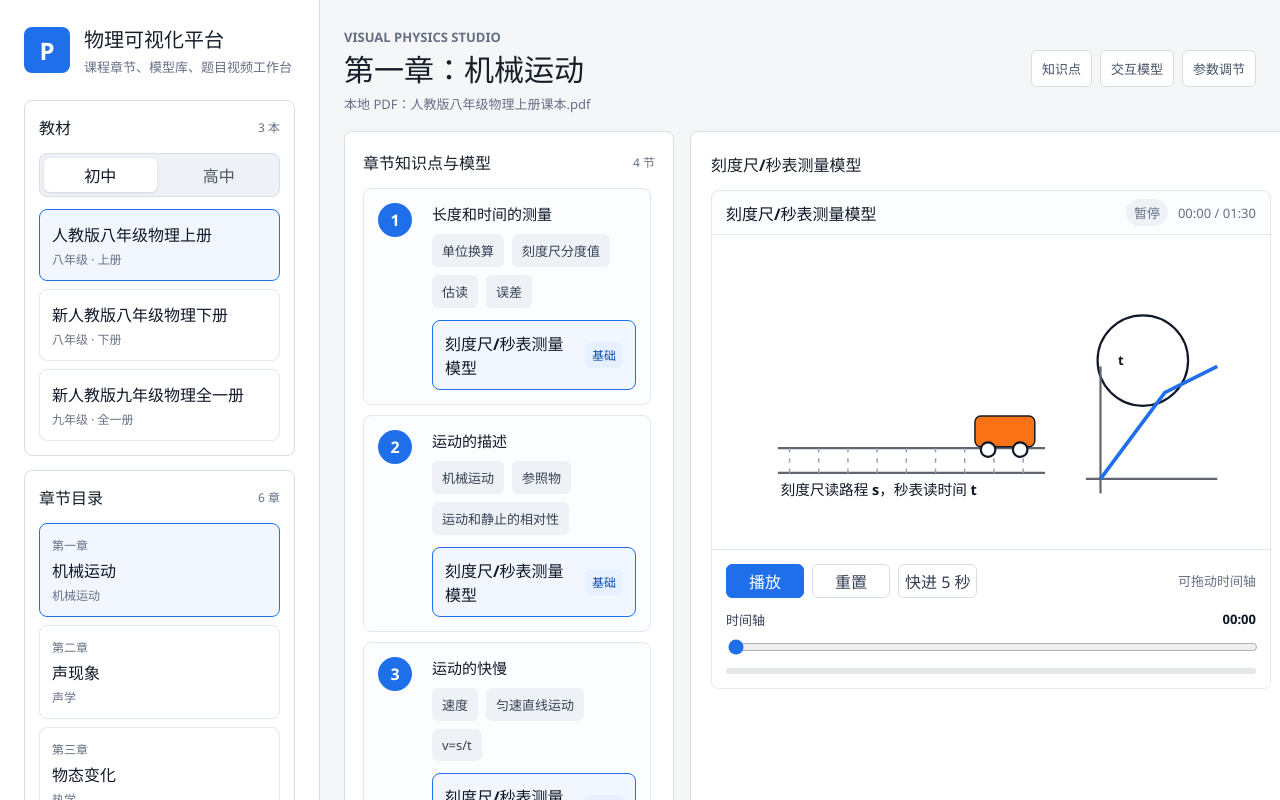
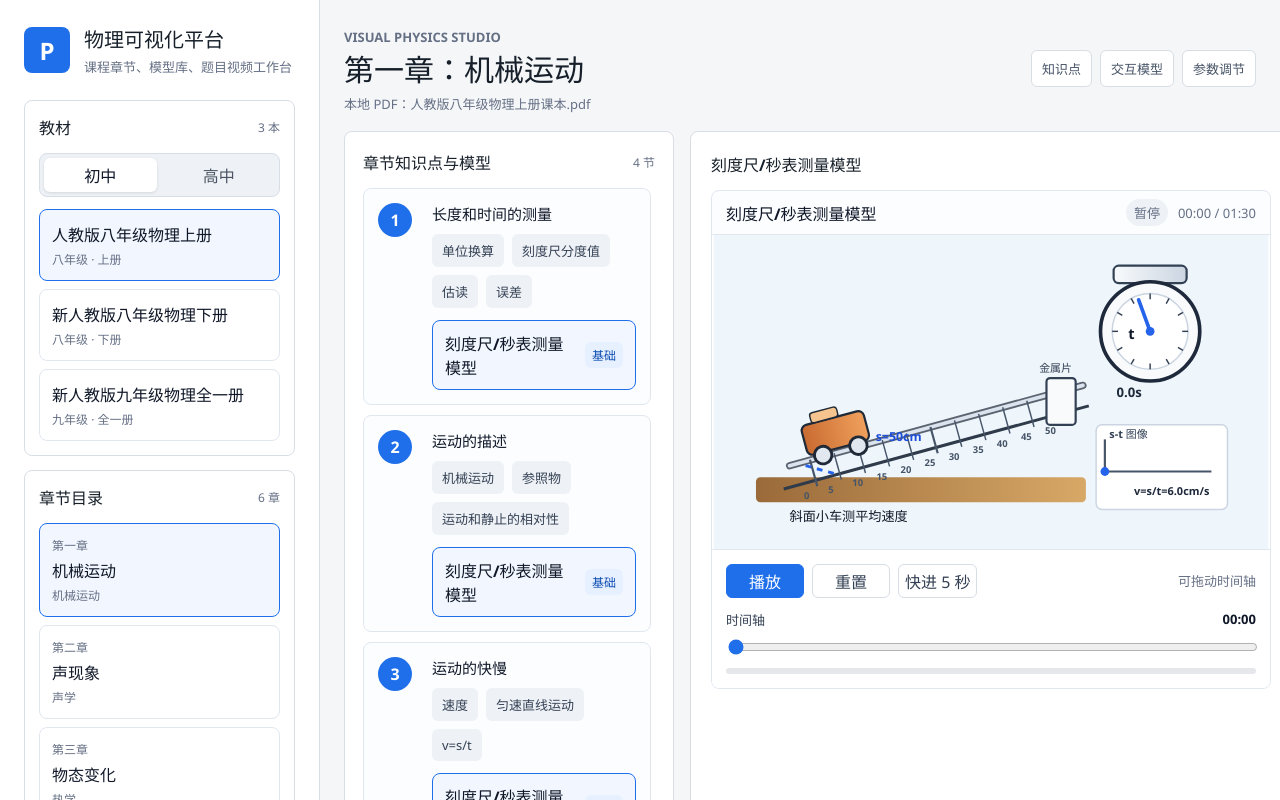
Before and after one commit to githubstudy123456/physics-visual-platform, a React (Vite) app: page / in a window 1280 px wide. Shown: the top 800 px of the page. Built offline with nearby package versions, Linux system fonts and the light colour scheme.

Commit message:
Refine average speed experiment model

```diff
--- a/src/App.tsx
+++ b/src/App.tsx
@@ -571,17 +571,19 @@ function getParamControls(template: ModelTemplate): ParamControl[] {
 
 function getObservations(template: ModelTemplate, params: SimParams) {
   const current = params.voltage / params.resistance
-  const speed = params.force
-  const distance = Math.round((speed * params.time) / 100)
+  const speed = params.force / 10
+  const distance = params.height
+  const travelTime = distance / speed
+  const elapsedTime = travelTime * (params.time / modelDurationSeconds)
   const power = params.voltage * current
   const heat = Math.round(current * current * params.resistance * params.time)
   const phase = params.temperature < 0 ? '固态' : params.temperature < 100 ? '液态' : '气态'
 
   const byId: Partial<Record<string, { label: string; value: string }[]>> = {
     'measurement-scale': [
-      { label: '路程估计', value: `${distance} cm` },
-      { label: '平均速度', value: `${speed} cm/s` },
-      { label: '读数提醒', value: '估读到分度值下一位' },
+      { label: '总路程 s', value: `${distance.toFixed(0)} cm` },
+      { label: '秒表读数 t', value: `${elapsedTime.toFixed(1)} s / ${travelTime.toFixed(1)} s` },
+      { label: '平均速度 v', value: `${speed.toFixed(1)} cm/s` },
     ],
     'kinematics-graph': [
       { label: '速度关系', value: 'v=v0+at' },
@@ -758,26 +760,100 @@ function PhysicsCanvas({ template, params }: { template: ModelTemplate; params:
 }
 
 function MeasurementScene({ params }: { params: SimParams }) {
-  const carX = 118 + params.height * 4.8
-  const graphY = 318 - params.force * 1.7
+  const progress = Math.min(1, params.time / modelDurationSeconds)
+  const distanceCm = params.height
+  const speedCmS = params.force / 10
+  const totalTime = distanceCm / speedCmS
+  const elapsedTime = totalTime * progress
+  const start = { x: 132, y: 296 }
+  const end = { x: 462, y: 206 }
+  const carX = start.x + (end.x - start.x) * progress
+  const carY = start.y + (end.y - start.y) * progress
+  const stopwatchAngle = -110 + progress * 260
+  const needleAngle = (stopwatchAngle * Math.PI) / 180
+  const needleX = 598 + Math.cos(needleAngle) * 46
+  const needleY = 132 + Math.sin(needleAngle) * 46
+  const graphX = 536 + progress * 144
+  const graphY = 324 - progress * 104
+
   return (
     <div className="visual-canvas">
       <svg viewBox="0 0 760 430" role="img" aria-label="平均速度测量模型">
-        <line x1="88" y1="292" x2="454" y2="292" className="axis" />
-        <line x1="88" y1="326" x2="454" y2="326" className="axis" />
-        {Array.from({ length: 9 }, (_, i) => (
-          <line key={i} x1={104 + i * 40} y1="292" x2={104 + i * 40} y2="326" className="normal" />
-        ))}
-        <rect x={carX} y="248" width="82" height="42" rx="8" className="cart" />
-        <circle cx={carX + 18} cy="294" r="10" className="meter" />
-        <circle cx={carX + 62} cy="294" r="10" className="meter" />
-        <text x="92" y="356" className="caption-label">刻度尺读路程 s，秒表读时间 t</text>
-        <circle cx="588" cy="172" r="62" className="meter" />
-        <line x1="588" y1="172" x2={588 + params.time * 0.75} y2={172 - params.time * 0.35} className="signal" />
-        <text x="554" y="178" className="label small">t</text>
-        <line x1="510" y1="334" x2="690" y2="334" className="axis" />
-        <line x1="530" y1="354" x2="530" y2="180" className="axis" />
-        <polyline points={`530,334 618,${graphY} 690,${Math.max(92, graphY - 36)}`} className="graph-line" />
+        <defs>
+          <linearGradient id="bench" x1="0" x2="1">
+            <stop offset="0%" stopColor="#9a6a3a" />
+            <stop offset="100%" stopColor="#d7a866" />
+          </linearGradient>
+          <linearGradient id="metal" x1="0" x2="1">
+            <stop offset="0%" stopColor="#f8fafc" />
+            <stop offset="100%" stopColor="#cbd5e1" />
+          </linearGradient>
+          <linearGradient id="cartPaint" x1="0" x2="1">
+            <stop offset="0%" stopColor="#c96b32" />
+            <stop offset="100%" stopColor="#f0a05c" />
+          </linearGradient>
+        </defs>
+
+        <rect x="0" y="0" width="760" height="430" fill="#eef6fb" />
+        <rect x="58" y="332" width="452" height="34" rx="6" fill="url(#bench)" />
+        <line x1="104" y1="316" x2="506" y2="206" stroke="#5b6470" strokeWidth="10" strokeLinecap="round" />
+        <line x1="104" y1="316" x2="506" y2="206" stroke="#dbe4ee" strokeWidth="5" strokeLinecap="round" />
+        <line x1="96" y1="348" x2="514" y2="234" stroke="#2f3b4a" strokeWidth="4" />
+        <text x="104" y="392" className="label small">斜面小车测平均速度</text>
+
+        {Array.from({ length: 11 }, (_, i) => {
+          const tickProgress = i / 10
+          const x = start.x + (end.x - start.x) * tickProgress
+          const y = start.y + (end.y - start.y) * tickProgress
+          return (
+            <g key={i}>
+              <line x1={x} y1={y + 12} x2={x + 10} y2={y + 48} stroke="#475569" strokeWidth={i % 5 === 0 ? 3 : 2} />
+              <text x={x - 8} y={y + 66} fill="#475569" fontSize="13" fontWeight="700">
+                {Math.round(distanceCm * tickProgress)}
+              </text>
+            </g>
+          )
+        })}
+
+        <rect x="456" y="196" width="40" height="64" rx="5" fill="#f8fafc" stroke="#334155" strokeWidth="3" />
+        <text x="446" y="188" fill="#334155" fontSize="15" fontWeight="800">金属片</text>
+        <line x1="126" y1="316" x2={carX + 34} y2={carY + 31} stroke="#2563eb" strokeWidth="4" strokeDasharray="8 8" />
+        <text x="222" y="282" fill="#1d4ed8" fontSize="17" fontWeight="800">s={distanceCm.toFixed(0)}cm</text>
+
+        <g transform={`translate(${carX} ${carY}) rotate(-15)`}>
+          <rect x="-4" y="-36" width="88" height="42" rx="8" fill="url(#cartPaint)" stroke="#1f2937" strokeWidth="3" />
+          <rect x="12" y="-50" width="38" height="14" rx="4" fill="#f6c58f" stroke="#1f2937" strokeWidth="2" />
+          <circle cx="16" cy="10" r="12" fill="#e2e8f0" stroke="#1f2937" strokeWidth="4" />
+          <circle cx="66" cy="10" r="12" fill="#e2e8f0" stroke="#1f2937" strokeWidth="4" />
+        </g>
+
+        <g>
+          <rect x="548" y="42" width="100" height="24" rx="7" fill="url(#metal)" stroke="#334155" strokeWidth="3" />
+          <circle cx="598" cy="132" r="68" fill="#f8fafc" stroke="#1e293b" strokeWidth="5" />
+          <circle cx="598" cy="132" r="52" fill="#ffffff" stroke="#cbd5e1" strokeWidth="2" />
+          {Array.from({ length: 12 }, (_, i) => {
+            const angle = ((i * 30 - 90) * Math.PI) / 180
+            const x1 = 598 + Math.cos(angle) * 44
+            const y1 = 132 + Math.sin(angle) * 44
+            const x2 = 598 + Math.cos(angle) * 52
+            const y2 = 132 + Math.sin(angle) * 52
+            return <line key={i} x1={x1} y1={y1} x2={x2} y2={y2} stroke="#334155" strokeWidth="2" />
+          })}
+          <line x1="598" y1="132" x2={needleX} y2={needleY} stroke="#2563eb" strokeWidth="5" strokeLinecap="round" />
+          <circle cx="598" cy="132" r="6" fill="#2563eb" />
+          <text x="568" y="142" fill="#0f172a" fontSize="20" fontWeight="900">t</text>
+          <text x="552" y="222" fill="#1e293b" fontSize="18" fontWeight="800">{elapsedTime.toFixed(1)}s</text>
+        </g>
+
+        <g>
+          <rect x="524" y="260" width="180" height="116" rx="8" fill="#ffffff" stroke="#cbd5e1" strokeWidth="2" />
+          <line x1="536" y1="324" x2="682" y2="324" stroke="#475569" strokeWidth="3" />
+          <line x1="536" y1="324" x2="536" y2="280" stroke="#475569" strokeWidth="3" />
+          <polyline points={`536,324 ${graphX},${graphY}`} fill="none" stroke="#2563eb" strokeWidth="5" strokeLinecap="round" />
+          <circle cx={graphX} cy={graphY} r="6" fill="#2563eb" />
+          <text x="542" y="278" fill="#334155" fontSize="15" fontWeight="800">s-t 图像</text>
+          <text x="576" y="356" fill="#1e293b" fontSize="15" fontWeight="800">v=s/t={speedCmS.toFixed(1)}cm/s</text>
+        </g>
       </svg>
     </div>
   )
```
